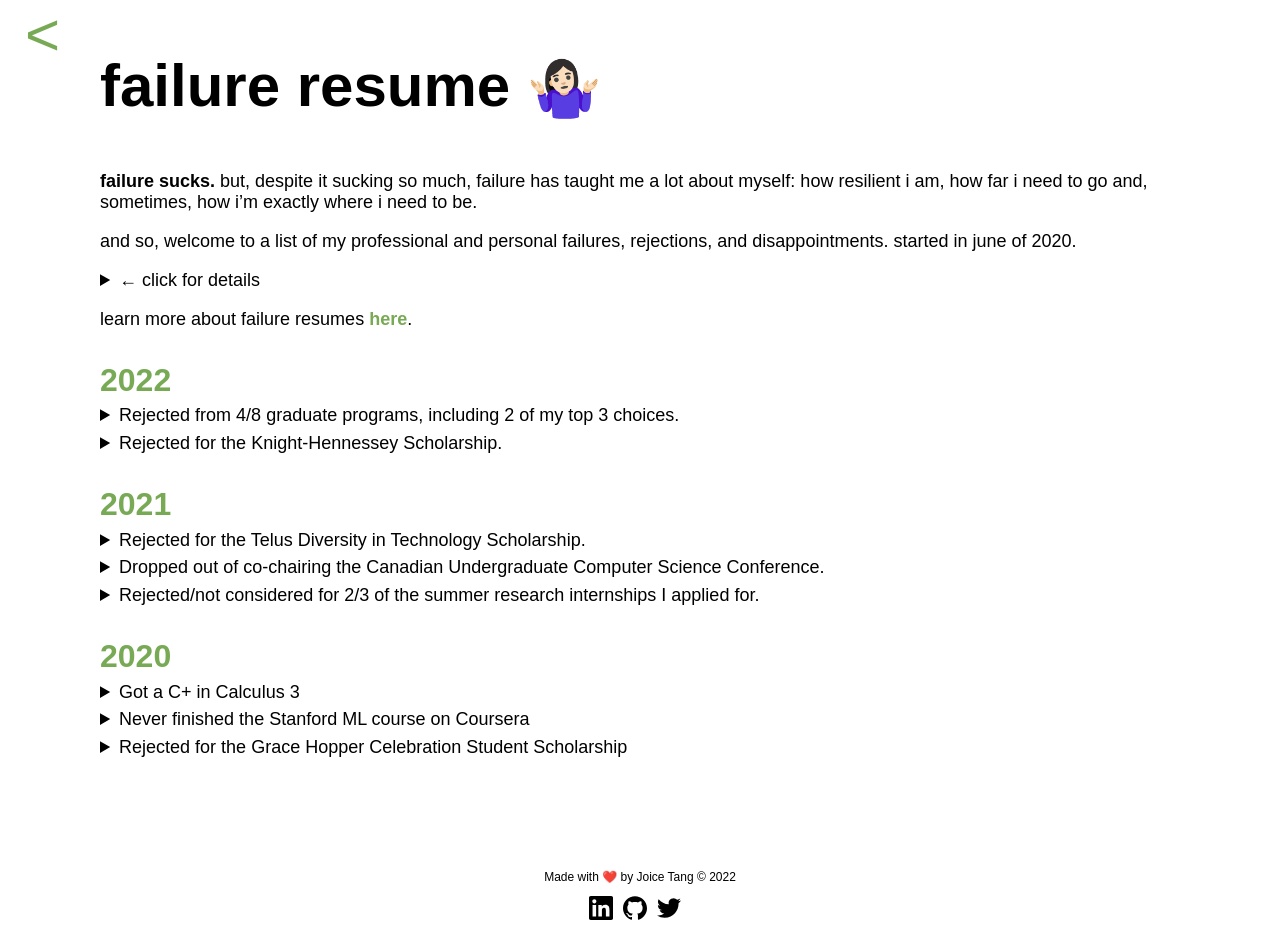
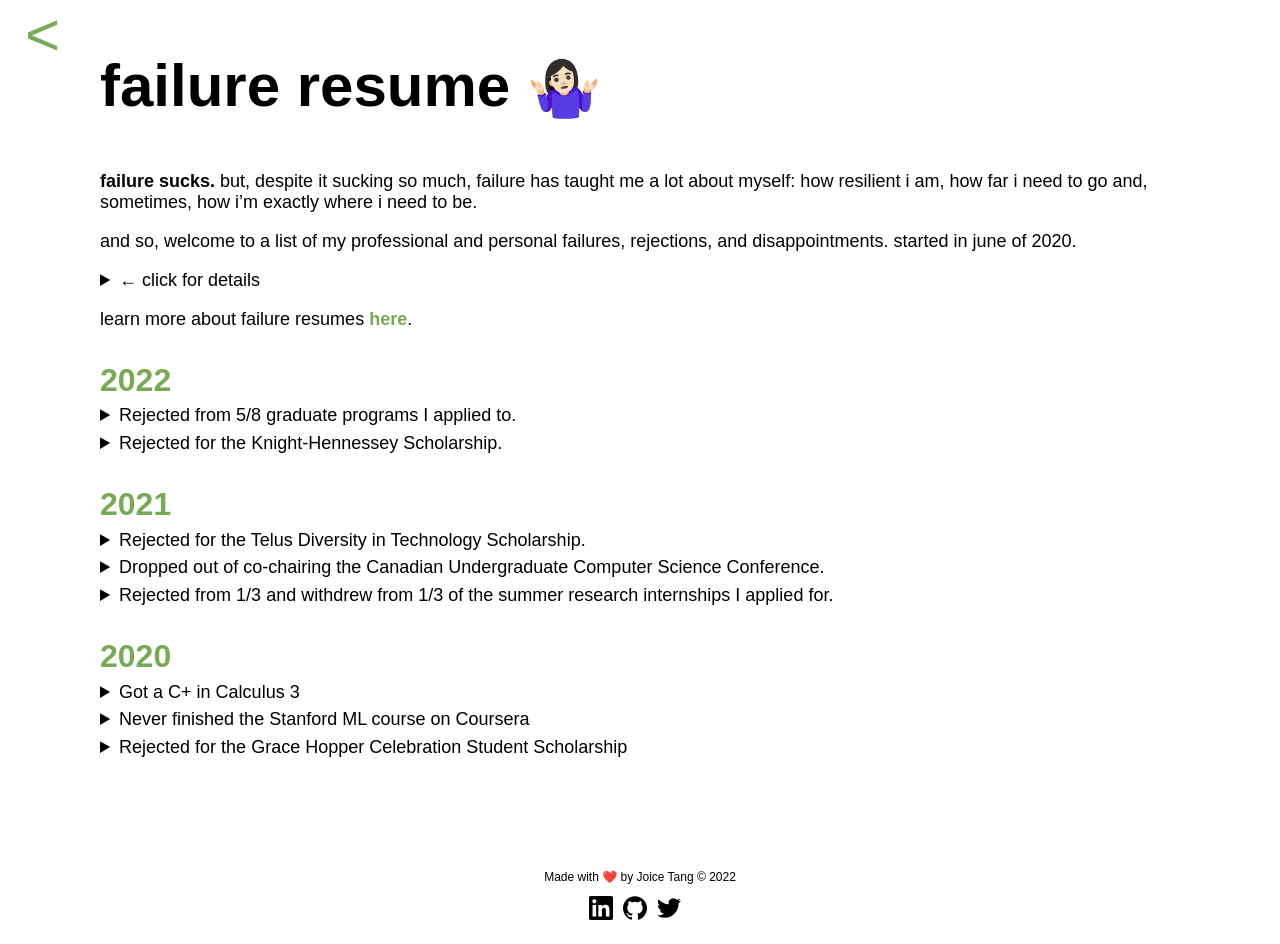
Before and after one commit to joitng/joitng.github.io, a Jekyll site: the page built from failure.md, in a window 1280 px wide. Built offline with Jekyll 4.4.1, drawn with Linux system fonts in a browser that asks for light colours.

Commit message:
more for the new reject

```diff
--- a/failure.md
+++ b/failure.md
@@ -19,9 +19,9 @@
 
 ### 2022
 <details>
-    <summary>Rejected from 4/8 graduate programs, including 2 of my top 3 choices.</summary>
+    <summary>Rejected from 5/8 graduate programs I applied to.</summary>
     <p>
-       Sometimes it isn't meant to be and sometimes you just won't measure up, and that's okay! We're worth so much more than our material accomplishments.
+       Sometimes you won't measure up and sometimes it's just not meant to be, and both of those things are okay! So many factors go into decisions like these and it's hard not knowing why I got rejected from some of these programs, but we're worth so much more than our material accomplishments.
 
        I made <a href="https://twitter.com/y1huen/status/1488981893282361345?s=20&t=_el8b_VpNCyhDYVRywABeg">blackout poetry with some of my rejection letters</a>, if you're interested.
     </p>
@@ -48,7 +48,7 @@
     </p>
 </details>
 <details>
-    <summary>Rejected/not considered for 2/3 of the summer research internships I applied for.</summary>
+    <summary>Rejected from 1/3 and withdrew from 1/3 of the summer research internships I applied for.</summary>
     <p>
         You only need 1 yes!!! This experience was like a practice round for grad school apps later this year, which will be helpful in many ways :)
     </p>
```
